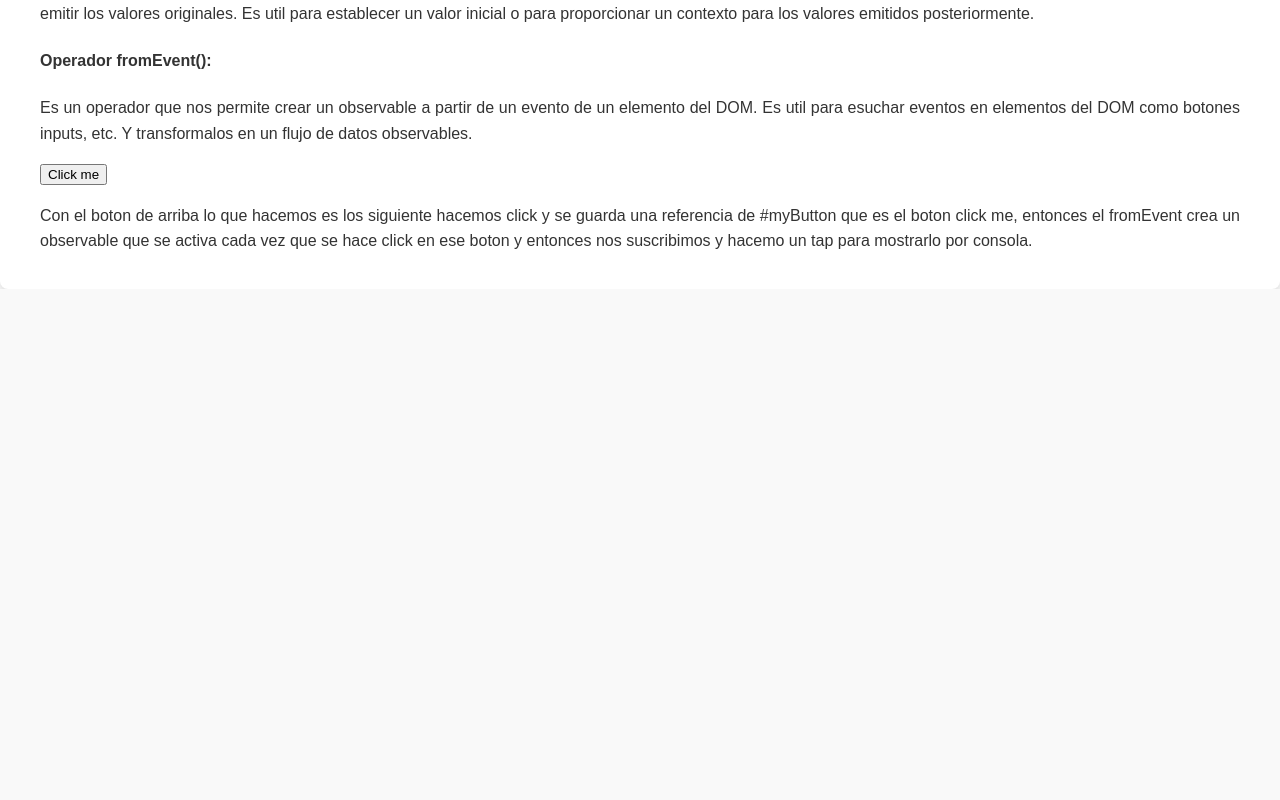
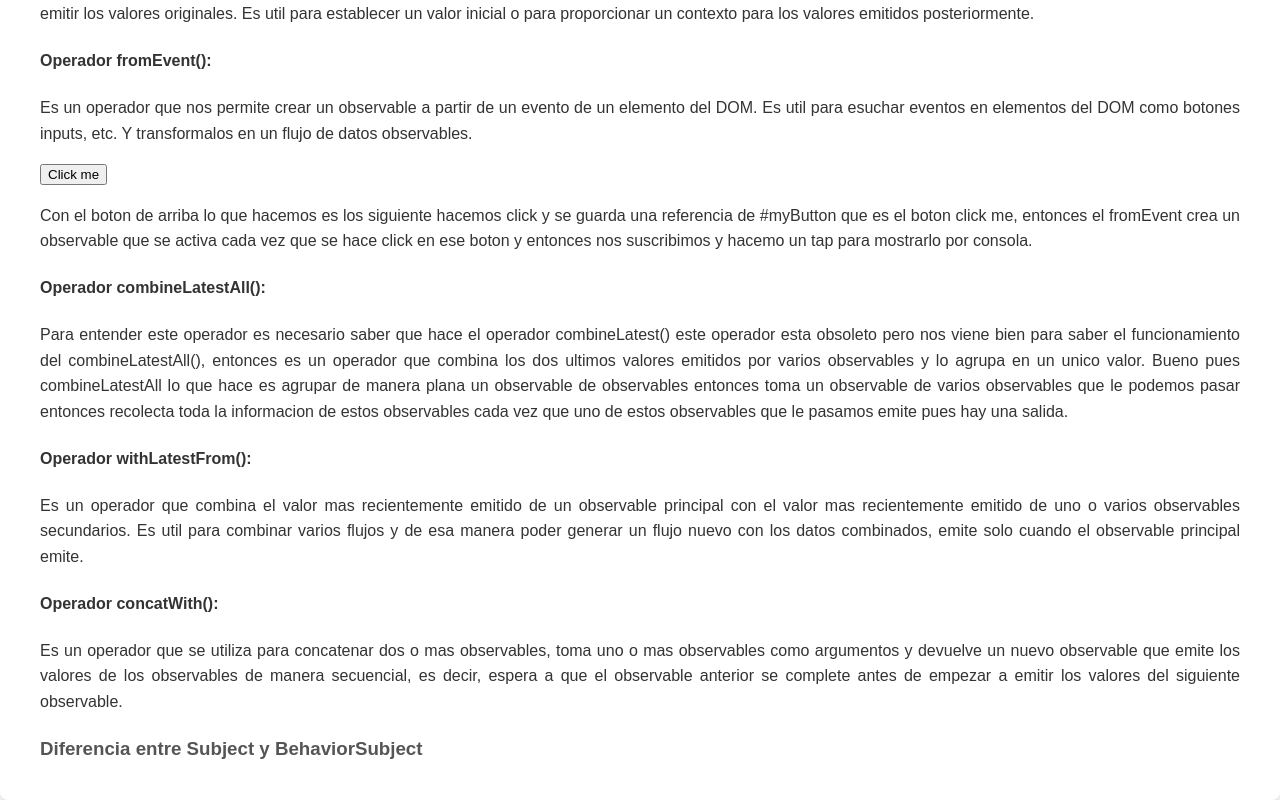
Before and after one commit to fonsy91/Angular_RxJs, an Angular app: page / in a window 1280 px wide. Shown: the part 3350-4150 px from the top of the page. Before the commit the page ends 3639 px from the top, so only its background shows below. Built offline with nearby package versions, Linux system fonts and the light colour scheme; no server answers.

Commit message:
Nuevos operadores RxJs

```diff
--- a/src/app/app.config.server.ts
+++ b/src/app/app.config.server.ts
@@ -4,7 +4,7 @@ import { appConfig } from './app.config';
 
 const serverConfig: ApplicationConfig = {
   providers: [
-    provideServerRendering()
+    provideServerRendering(),
   ]
 };
 
--- a/src/app/app.config.ts
+++ b/src/app/app.config.ts
@@ -1,9 +1,13 @@
-import { ApplicationConfig, provideZoneChangeDetection } from '@angular/core';
+import { ApplicationConfig, importProvidersFrom, provideZoneChangeDetection } from '@angular/core';
 import { provideRouter } from '@angular/router';
 
 import { routes } from './app.routes';
 import { provideClientHydration } from '@angular/platform-browser';
+import { HttpClientModule } from '@angular/common/http';
 
 export const appConfig: ApplicationConfig = {
-  providers: [provideZoneChangeDetection({ eventCoalescing: true }), provideRouter(routes), provideClientHydration()]
+  providers: [provideZoneChangeDetection({ eventCoalescing: true }),
+    provideRouter(routes), provideClientHydration(),
+    importProvidersFrom(HttpClientModule)
+  ]
 };
--- a/src/app/componentes/operadores/operadores.component.html
+++ b/src/app/componentes/operadores/operadores.component.html
@@ -136,3 +136,32 @@
  fromEvent crea un observable que se activa cada vez que se hace click en ese boton
  y entonces nos suscribimos y hacemo un tap para mostrarlo por consola.
 </p>
+
+<h4>Operador combineLatestAll():</h4>
+<p>
+    Para entender este operador es necesario saber que hace el operador combineLatest() este operador esta
+    obsoleto pero nos viene bien para saber el funcionamiento del combineLatestAll(), entonces es un operador
+    que combina los dos ultimos valores emitidos por varios observables y lo agrupa en un unico valor. Bueno pues
+    combineLatestAll lo que hace es agrupar de manera plana un observable de observables entonces toma un observable
+    de varios observables que le podemos pasar entonces recolecta toda la informacion de estos observables cada vez que
+    uno de estos observables que le pasamos emite pues hay una salida.
+</p>
+
+<h4>Operador withLatestFrom():</h4>
+<p>
+    Es un operador que combina el valor mas recientemente emitido de un observable principal con el valor mas
+    recientemente emitido de uno o varios observables secundarios. Es util para combinar varios flujos y de esa
+    manera poder generar un flujo nuevo con los datos combinados, emite solo cuando el observable principal emite.
+</p>
+
+<h4>Operador concatWith():</h4>
+<p>
+    Es un operador que se utiliza para concatenar dos o mas observables, toma uno o mas observables como argumentos
+    y devuelve un nuevo observable que emite los valores de los observables de manera secuencial, es decir, espera
+    a que el observable anterior se complete antes de empezar a emitir los valores del siguiente observable.
+</p>
+
+<h3>Diferencia entre Subject y BehaviorSubject</h3>
+<p>
+
+</p>
--- a/src/app/componentes/operadores/operadores.component.ts
+++ b/src/app/componentes/operadores/operadores.component.ts
@@ -1,9 +1,11 @@
 import { CommonModule, isPlatformBrowser } from '@angular/common';
 import { Component, ElementRef, Inject, inject, OnDestroy, OnInit, PLATFORM_ID, ViewChild } from '@angular/core';
 import { log, timeStamp } from 'console';
-import { concat, delay, filter, fromEvent, interval, map, merge, Observable, of, single, startWith, Subject, Subscription, switchMap, takeUntil, tap, timestamp } from 'rxjs';
+import { concat, concatWith, delay, filter, fromEvent, interval, map, merge, Observable, of, single, startWith, Subject, Subscription, switchMap, takeUntil, tap, timestamp } from 'rxjs';
 import { User } from '../../interfaceDatos/user.interface';
 import { BuscadorService } from '../../servicios/buscador.service';
+import { HttpClient } from '@angular/common/http';
+import { ConcatWithService } from '../../servicios/concat-with.service';
 
 @Component({
   selector: 'app-operadores',
@@ -42,6 +44,9 @@ export class OperadoresComponent implements OnInit, OnDestroy{
 
   // Para el operador fromEvent cuando hagamos click en el boton #myButton
   @ViewChild('myButton',{static: true}) myButton!: ElementRef;
+
+  // Para el operador concatWith
+  private dataSvc = inject(ConcatWithService)
 
   // CONSTRUCTOR
   constructor(
@@ -126,6 +131,13 @@ export class OperadoresComponent implements OnInit, OnDestroy{
       );
     }
 
+    // Para el operador concatWith
+    this.subscriptions.add(
+      this.dataSvc.getData().pipe(
+        tap(res => console.log('Operador concatWith(): ', res))
+      ).subscribe()
+    );
+
 
 
   }
--- /dev/null
+++ b/src/app/servicios/concat-with.service.ts
@@ -0,0 +1,25 @@
+import { HttpClient } from '@angular/common/http';
+import { inject, Injectable } from '@angular/core';
+import { concatWith, Observable } from 'rxjs';
+import { User } from '../interfaceDatos/user.interface';
+
+@Injectable({
+  providedIn: 'root'
+})
+export class ConcatWithService {
+
+  private readonly baseAPI = 'https://jsonplaceholder.typicode.com/todos';
+  private readonly http = inject(HttpClient);
+
+  constructor() { }
+
+  // Metodo para operador concatWith
+  getData(): Observable<User> {
+    const obs1 = this.http.get<User>(`${this.baseAPI}/1`);
+    const obs2 = this.http.get<User>(`${this.baseAPI}/2`);
+    return obs1.pipe(
+      concatWith(obs2)
+    );
+  }
+
+}
```
